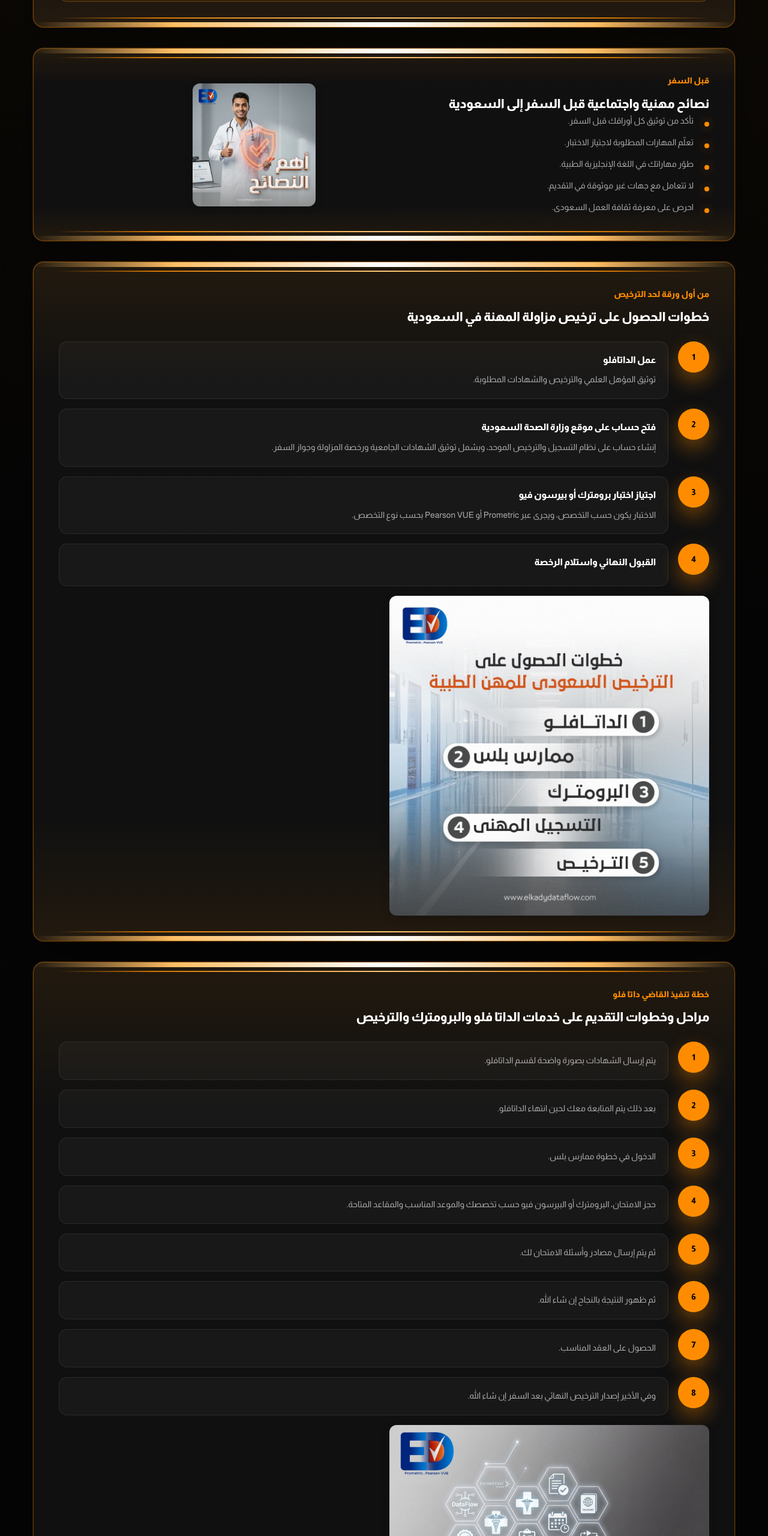
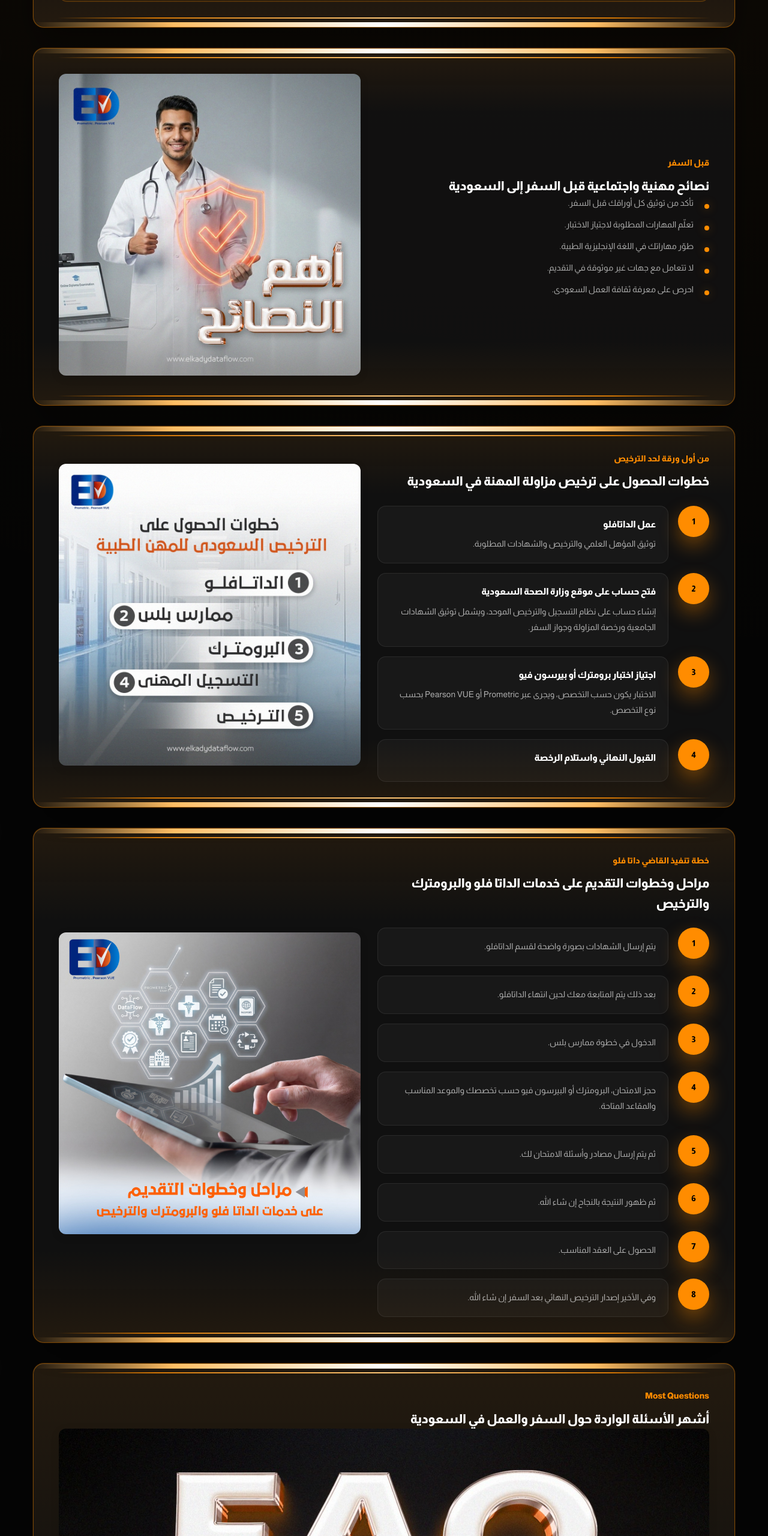
Before and after one commit to neovidiatech-eng/elkadyy, a plain HTML site: page saudi-arabia.html in a window 1280 px wide. Shown: the part 4380-6940 px from the top of the page at 60% size. Drawn offline with Linux system fonts and the light colour scheme; files whose address does not match are found by name.

Commit message:
Adjusted the sections containing photos and texts

```diff
--- a/saudi-arabia.html
+++ b/saudi-arabia.html
@@ -371,7 +371,7 @@
       </section>
 
       <section id="professional-advice" class="content-section guide-section home-glow-section">
-        <div style="display: flex; flex-wrap: wrap; gap: 2rem; align-items: center;">
+        <div style="display: flex; flex-wrap: wrap; flex-direction: row; gap: 2rem; align-items: center;">
           <div style="flex: 1 1 500px;">
             <p class="section-eyebrow">قبل السفر</p>
             <h2>نصائح مهنية واجتماعية قبل السفر إلى السعودية</h2>
@@ -383,15 +383,15 @@
               <li>احرص على معرفة ثقافة العمل السعودى.</li>
             </ul>
           </div>
-          <div class="image-slot-grid" style="flex: 1 1 300px; margin-top: 0;">
-            <img src="images/saudiapage/اهم النصائح.jpeg" alt="أهم النصائح قبل السفر"
+          <div style="flex: 1 1 450px; margin-top: 0;">
+            <img src="images/saudiapage/اهم النصائح.jpeg" alt="أهم النصائح قبل السفر"
               style="width: 100%; height: auto; border-radius: 12px; box-shadow: 0 4px 15px rgba(0,0,0,0.1);" />
           </div>
         </div>
       </section>
 
       <section id="license" class="content-section guide-section home-glow-section">
-        <div style="display: flex; flex-wrap: wrap; gap: 2rem; align-items: center;">
+        <div style="display: flex; flex-wrap: wrap; flex-direction: row; gap: 2rem; align-items: center;">
           <div style="flex: 1 1 500px;">
             <p class="section-eyebrow">من أول ورقة لحد الترخيص</p>
             <h2>خطوات الحصول على ترخيص مزاولة المهنة في السعودية</h2>
@@ -407,7 +407,8 @@
                 <div class="timeline-number">2</div>
                 <div class="timeline-body">
                   <h3>فتح حساب على موقع وزارة الصحة السعودية</h3>
-              <p>إنشاء حساب على نظام التسجيل والترخيص الموحد، ويشمل توثيق الشهادات الجامعية ورخصة المزاولة وجواز السفر.
+                  <p>إنشاء حساب على نظام التسجيل والترخيص الموحد، ويشمل توثيق الشهادات الجامعية ورخصة المزاولة وجواز
+                    السفر.
                   </p>
                 </div>
               </div>
@@ -424,15 +425,18 @@
                   <h3>القبول النهائي واستلام الرخصة</h3>
                 </div>
               </div>
-          <div class="image-slot-grid" style="flex: 1 1 300px; margin-top: 0;">
-            <img src="images/saudiapage/خطوات الحصول علي الترخيص السعودي للمهن الطبية.jpeg" alt="خطوات الحصول على الترخيص"
+            </div>
+          </div>
+          <div style="flex: 1 1 450px; margin-top: 0;">
+            <img src="images/saudiapage/خطوات الحصول علي الترخيص السعودي للمهن الطبية.jpeg"
+              alt="خطوات الحصول على الترخيص"
               style="width: 100%; height: auto; border-radius: 12px; box-shadow: 0 4px 15px rgba(0,0,0,0.1);" />
           </div>
         </div>
       </section>
 
       <section id="application-steps" class="content-section guide-section home-glow-section">
-        <div style="display: flex; flex-wrap: wrap; gap: 2rem; align-items: center;">
+        <div style="display: flex; flex-wrap: wrap; flex-direction: row; gap: 2rem; align-items: center;">
           <div style="flex: 1 1 500px;">
             <p class="section-eyebrow">خطة تنفيذ القاضي داتا فلو</p>
             <h2>مراحل وخطوات التقديم على خدمات الداتا فلو والبرومترك والترخيص</h2>
@@ -485,7 +489,9 @@
                   <p>وفي الأخير إصدار الترخيص النهائي بعد السفر إن شاء الله.</p>
                 </div>
               </div>
-          <div class="image-slot-grid" style="flex: 1 1 300px; margin-top: 0;">
+            </div>
+          </div>
+          <div style="flex: 1 1 450px; margin-top: 0;">
             <img src="images/saudiapage/خطوات التقديم علي الداتافلو.jpeg" alt="خطوات التقديم على الداتافلو"
               style="width: 100%; height: auto; border-radius: 12px; box-shadow: 0 4px 15px rgba(0,0,0,0.1);" />
           </div>
@@ -495,6 +501,10 @@
       <section id="faq" class="content-section guide-section home-glow-section">
         <p class="section-eyebrow">Most Questions</p>
         <h2>أشهر الأسئلة الواردة حول السفر والعمل في السعودية</h2>
+        <div style="margin-bottom: 2rem;">
+          <img src="images/saudiapage/الاسئلة الشائعة.jpeg" alt="الأسئلة الشائعة"
+            style="width: 100%; height: auto; border-radius: 12px; box-shadow: 0 4px 15px rgba(0,0,0,0.1);" />
+        </div>
         <div class="accordion">
           <details open>
             <summary>هل ممكن العمل بترخيص وزارة الصحة الشمالية moh فى باقى انحاء الامارات دبى او ابو ظبي ؟</summary>
@@ -649,10 +659,7 @@
               نهائي من إدارة الجوازات، بالتنسيق مع جهة العمل</div>
           </details>
         </div>
-        <div class="image-slot-grid" style="margin-top: 2rem;">
-          <img src="images/saudiapage/الاسئلة الشائعة.jpeg" alt="الأسئلة الشائعة"
-            style="width: 100%; height: auto; border-radius: 12px; box-shadow: 0 4px 15px rgba(0,0,0,0.1);" />
-        </div>
+        <!-- FAQ Image was moved above the accordion -->
       </section>
 
       <section id="why-us"
@@ -988,8 +995,9 @@
             البيرسون فيو لفني تمريض – أسئلة امتحان البيرسون فيو للفنيين – dataflow – prometric – pearson vue – حجز انجاز
             و تساهيل – اصدار شهادات الخبرة لمختلف التخصصات – اصدار الشهادات العلمية لمختلف التخصصات
           </p>
-          <div class="image-slot-grid" style="margin-top: 2rem;">
-            <img src="images/saudiapage/نقدر نساعدك في اي.jpeg" alt="نقدر نساعدك في اي" style="width: 100%; max-width: 800px; height: auto; border-radius: 12px; box-shadow: 0 4px 15px rgba(0,0,0,0.1); margin: 0 auto; display: block;" />
+          <div style="margin-top: 2rem;">
+            <img src="images/saudiapage/نقدر نساعدك في اي.jpeg" alt="نقدر نساعدك في اي"
+              style="width: 100%; max-width: 800px; height: auto; border-radius: 12px; box-shadow: 0 4px 15px rgba(0,0,0,0.1); margin: 0 auto; display: block;" />
           </div>
         </div>
       </section>
```
Lines whose indentation alone changed are shown as unchanged.
